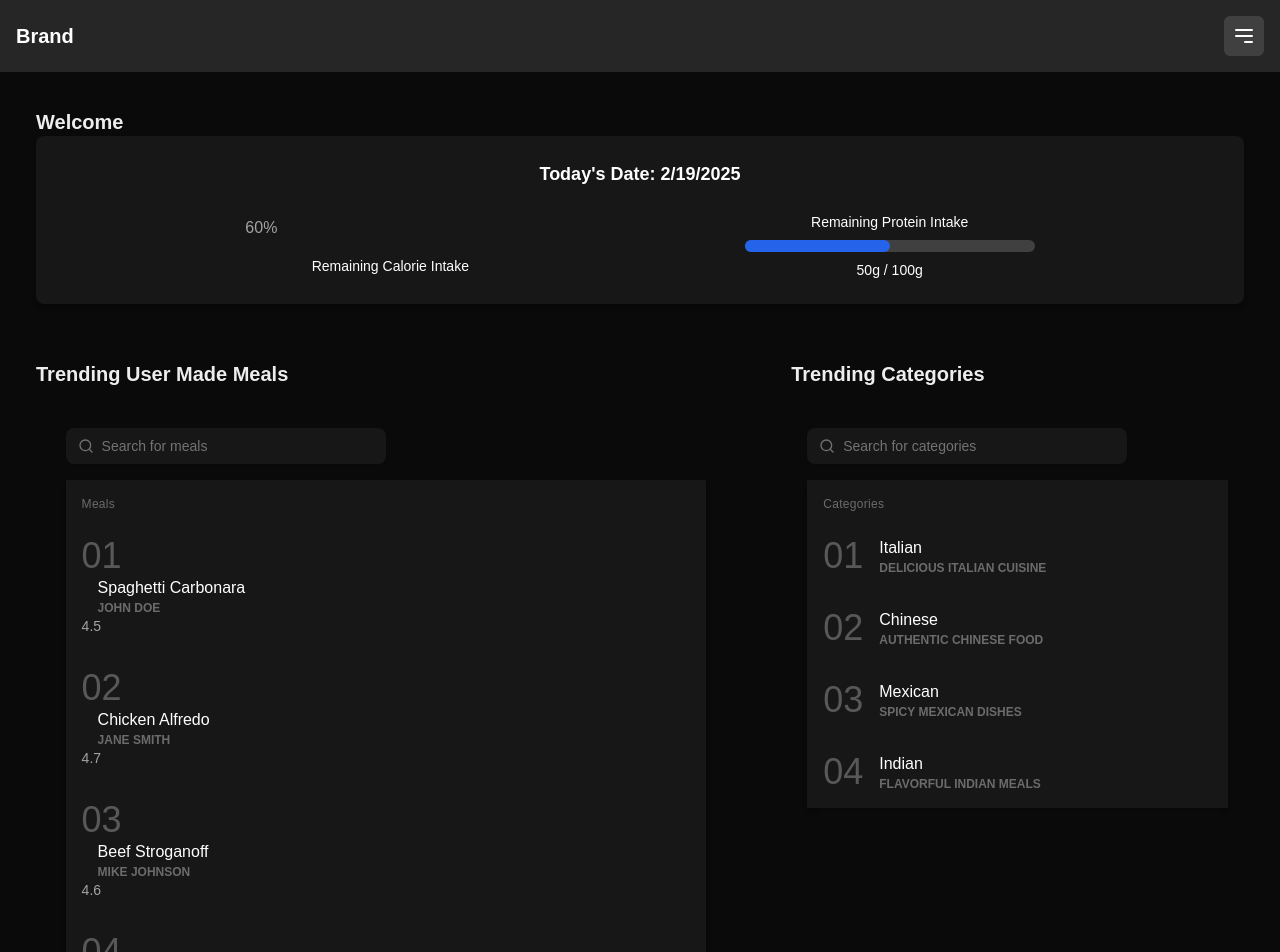
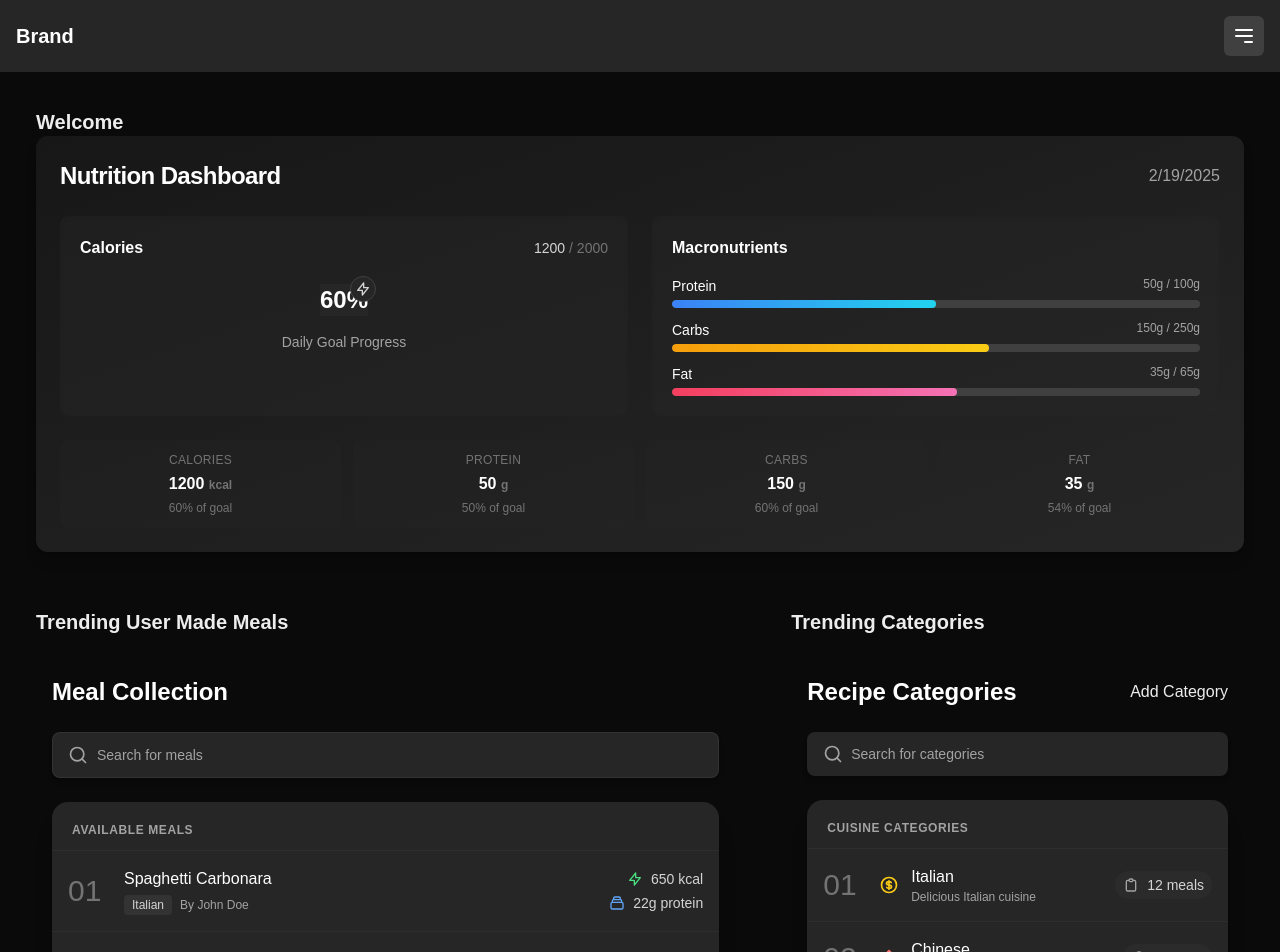
Before and after one commit to Meedux/ai-meal, a Next.js app: page /trending in a window 1280 px wide. Shown: the top 952 px of the page. Built offline with nearby package versions, Linux system fonts and the light colour scheme.

Commit message:
Updated Styling and Layout

```diff
--- a/component/CategoryTable.jsx
+++ b/component/CategoryTable.jsx
@@ -5,30 +5,83 @@ const dummyCategories = [
     id: 1,
     name: "Italian",
     description: "Delicious Italian cuisine",
+    mealCount: 12
   },
   {
     id: 2,
     name: "Chinese",
     description: "Authentic Chinese food",
+    mealCount: 8
   },
   {
     id: 3,
     name: "Mexican",
     description: "Spicy Mexican dishes",
+    mealCount: 7
   },
   {
     id: 4,
     name: "Indian",
     description: "Flavorful Indian meals",
+    mealCount: 6
+  },
+  {
+    id: 5,
+    name: "Japanese",
+    description: "Traditional and fusion Japanese cuisine",
+    mealCount: 9
   },
 ];
 
 const CategoryTable = () => {
+  // Icon for each category
+  const getCategoryIcon = (categoryName) => {
+    const icons = {
+      Italian: (
+        <svg className="w-5 h-5 text-yellow-400" fill="none" stroke="currentColor" viewBox="0 0 24 24" xmlns="http://www.w3.org/2000/svg">
+          <path strokeLinecap="round" strokeLinejoin="round" strokeWidth={2} d="M12 8c-1.657 0-3 .895-3 2s1.343 2 3 2 3 .895 3 2-1.343 2-3 2m0-8c1.11 0 2.08.402 2.599 1M12 8V7m0 1v8m0 0v1m0-1c-1.11 0-2.08-.402-2.599-1M21 12a9 9 0 11-18 0 9 9 0 0118 0z" />
+        </svg>
+      ),
+      Chinese: (
+        <svg className="w-5 h-5 text-red-400" fill="none" stroke="currentColor" viewBox="0 0 24 24" xmlns="http://www.w3.org/2000/svg">
+          <path strokeLinecap="round" strokeLinejoin="round" strokeWidth={2} d="M3 12l2-2m0 0l7-7 7 7M5 10v10a1 1 0 001 1h3m10-11l2 2m-2-2v10a1 1 0 01-1 1h-3m-6 0a1 1 0 001-1v-4a1 1 0 011-1h2a1 1 0 011 1v4a1 1 0 001 1m-6 0h6" />
+        </svg>
+      ),
+      Mexican: (
+        <svg className="w-5 h-5 text-green-400" fill="none" stroke="currentColor" viewBox="0 0 24 24" xmlns="http://www.w3.org/2000/svg">
+          <path strokeLinecap="round" strokeLinejoin="round" strokeWidth={2} d="M17.657 18.657A8 8 0 016.343 7.343S7 9 9 10c0-2 .5-5 2.986-7C14 5 16.09 5.777 17.656 7.343A7.975 7.975 0 0120 13a7.975 7.975 0 01-2.343 5.657z" />
+          <path strokeLinecap="round" strokeLinejoin="round" strokeWidth={2} d="M9.879 16.121A3 3 0 1012.015 11L11 14H9c0 .768.293 1.536.879 2.121z" />
+        </svg>
+      ),
+      Indian: (
+        <svg className="w-5 h-5 text-orange-400" fill="none" stroke="currentColor" viewBox="0 0 24 24" xmlns="http://www.w3.org/2000/svg">
+          <path strokeLinecap="round" strokeLinejoin="round" strokeWidth={2} d="M12 3v1m0 16v1m9-9h-1M4 12H3m15.364 6.364l-.707-.707M6.343 6.343l-.707-.707m12.728 0l-.707.707M6.343 17.657l-.707.707M16 12a4 4 0 11-8 0 4 4 0 018 0z" />
+        </svg>
+      ),
+      Japanese: (
+        <svg className="w-5 h-5 text-pink-400" fill="none" stroke="currentColor" viewBox="0 0 24 24" xmlns="http://www.w3.org/2000/svg">
+          <path strokeLinecap="round" strokeLinejoin="round" strokeWidth={2} d="M5 3v4M3 5h4M6 17v4m-2-2h4m5-16l2.286 6.857L21 12l-5.714 2.143L13 21l-2.286-6.857L5 12l5.714-2.143L13 3z" />
+        </svg>
+      )
+    };
+
+    return icons[categoryName] || (
+      <svg className="w-5 h-5 text-blue-400" fill="none" stroke="currentColor" viewBox="0 0 24 24" xmlns="http://www.w3.org/2000/svg">
+        <path strokeLinecap="round" strokeLinejoin="round" strokeWidth={2} d="M9 5H7a2 2 0 00-2 2v12a2 2 0 002 2h10a2 2 0 002-2V7a2 2 0 00-2-2h-2M9 5a2 2 0 002 2h2a2 2 0 002-2M9 5a2 2 0 012-2h2a2 2 0 012 2" />
+      </svg>
+    );
+  };
+
   return (
-    <div className="flex flex-col items-center w-full">
-      <div className="w-full max-w-2xl">
+    <div className="flex flex-col w-full">
+      <div className="w-full max-w-3xl mx-auto">
         <div className="p-4 w-full">
-          <div className="relative max-w-xs mb-4">
+          <div className="flex flex-col sm:flex-row justify-between items-start sm:items-center mb-6">
+            <h2 className="text-2xl font-bold text-white mb-3 sm:mb-0">Recipe Categories</h2>
+            <button className="btn btn-sm btn-primary">Add Category</button>
+          </div>
+
+          <div className="relative mb-6">
             <label htmlFor="hs-category-search" className="sr-only">
               Search
             </label>
@@ -36,15 +89,13 @@ const CategoryTable = () => {
               type="text"
               name="hs-category-search"
               id="hs-category-search"
-              className="py-2 px-3 ps-9 block w-full shadow-sm rounded-lg text-sm focus:z-10 focus:border-blue-500 disabled:opacity-50 disabled:pointer-events-none bg-neutral-900 border-neutral-700 text-neutral-400 placeholder-neutral-500 focus:ring-neutral-600"
+              className="py-3 px-4 pl-11 block w-full shadow-md rounded-lg text-sm focus:ring-2 focus:ring-primary/40 focus:border-transparent bg-neutral-800 text-white placeholder-neutral-400"
               placeholder="Search for categories"
             />
-            <div className="absolute inset-y-0 start-0 flex items-center pointer-events-none ps-3">
+            <div className="absolute inset-y-0 left-0 flex items-center pl-4">
               <svg
-                className="size-4 text-neutral-500"
+                className="size-5 text-neutral-400"
                 xmlns="http://www.w3.org/2000/svg"
-                width="24"
-                height="24"
                 viewBox="0 0 24 24"
                 fill="none"
                 stroke="currentColor"
@@ -57,26 +108,53 @@ const CategoryTable = () => {
               </svg>
             </div>
           </div>
-          <ul className="list bg-neutral-900 rounded-box shadow-md w-full">
-            <li className="p-4 pb-2 text-xs opacity-60 tracking-wide text-neutral-400">
-              Categories
+
+          <ul className="list bg-neutral-800 rounded-2xl shadow-xl w-full divide-y divide-neutral-700/30">
+            <li className="p-5 pb-3 text-xs font-semibold uppercase tracking-wider text-neutral-400">
+              Cuisine Categories
             </li>
             {dummyCategories.map((category, index) => (
-              <li key={index} className="list-row w-full cursor-pointer">
-                <a href="#" className="flex items-center w-full p-4 hover:bg-neutral-800 rounded-md">
-                  <div className="text-4xl font-thin opacity-30 tabular-nums">
+              <li key={category.id} className="w-full cursor-pointer group transition-colors">
+                <a
+                  href="#"
+                  className="flex items-center w-full p-4 hover:bg-neutral-700/30 rounded-md transition-all duration-200"
+                >
+                  <div className="text-3xl font-extralight w-10 text-neutral-500 tabular-nums group-hover:text-primary transition-colors">
                     {String(index + 1).padStart(2, "0")}
                   </div>
-                  <div className="list-col-grow ml-4">
-                    <div className="text-white">{category.name}</div>
-                    <div className="text-xs uppercase font-semibold opacity-60 text-neutral-400">
-                      {category.description}
+
+                  <div className="ml-4 flex-grow">
+                    <div className="flex items-center">
+                      <div className="mr-3">
+                        {getCategoryIcon(category.name)}
+                      </div>
+                      <div>
+                        <div className="text-white font-medium group-hover:text-primary transition-colors">
+                          {category.name}
+                        </div>
+                        <div className="text-xs text-neutral-400">
+                          {category.description}
+                        </div>
+                      </div>
                     </div>
+                  </div>
+
+                  <div className="flex items-center gap-2 bg-neutral-700/20 px-2 py-1 rounded-full">
+                    <svg className="w-4 h-4 text-neutral-400" fill="none" stroke="currentColor" viewBox="0 0 24 24" xmlns="http://www.w3.org/2000/svg">
+                      <path strokeLinecap="round" strokeLinejoin="round" strokeWidth={2} d="M9 5H7a2 2 0 00-2 2v12a2 2 0 002 2h10a2 2 0 002-2V7a2 2 0 00-2-2h-2M9 5a2 2 0 002 2h2a2 2 0 002-2M9 5a2 2 0 012-2h2a2 2 0 012 2" />
+                    </svg>
+                    <span className="text-sm font-medium text-neutral-300">{category.mealCount} meals</span>
                   </div>
                 </a>
               </li>
             ))}
           </ul>
+
+          <div className="mt-4 flex justify-center">
+            <button className="btn btn-ghost btn-sm text-neutral-400 hover:text-white">
+              View All Categories
+            </button>
+          </div>
         </div>
       </div>
     </div>
--- a/component/MealTable.jsx
+++ b/component/MealTable.jsx
@@ -5,34 +5,54 @@ const dummyData = [
     id: 1,
     name: "Spaghetti Carbonara",
     user: "John Doe",
-    rating: 4.5,
+    category: "Italian",
+    macros: {
+      calories: 650,
+      protein: 22,
+    }
   },
   {
     id: 2,
     name: "Chicken Alfredo",
     user: "Jane Smith",
-    rating: 4.7,
+    category: "Italian",
+    macros: {
+      calories: 720,
+      protein: 38,
+    }
   },
   {
     id: 3,
     name: "Beef Stroganoff",
     user: "Mike Johnson",
-    rating: 4.6,
+    category: "Russian",
+    macros: {
+      calories: 580,
+      protein: 32,
+    }
   },
   {
     id: 4,
     name: "Vegetable Stir Fry",
     user: "Emily Davis",
-    rating: 4.8,
+    category: "Asian",
+    macros: {
+      calories: 420,
+      protein: 15,
+    }
   },
 ];
 
 const MealTable = () => {
   return (
-    <div className="flex flex-col items-center w-full">
-      <div className="w-full max-w-2xl">
+    <div className="flex flex-col w-full">
+      <div className="w-full max-w-3xl mx-auto">
         <div className="p-4 w-full">
-          <div className="relative max-w-xs mb-4">
+          <div className="flex flex-col sm:flex-row justify-between items-start sm:items-center mb-6">
+            <h2 className="text-2xl font-bold text-white mb-3 sm:mb-0">Meal Collection</h2>
+          </div>
+
+          <div className="relative mb-6">
             <label htmlFor="hs-table-search" className="sr-only">
               Search
             </label>
@@ -40,15 +60,13 @@ const MealTable = () => {
               type="text"
               name="hs-table-search"
               id="hs-table-search"
-              className="py-2 px-3 ps-9 block w-full shadow-sm rounded-lg text-sm focus:z-10 focus:border-blue-500 disabled:opacity-50 disabled:pointer-events-none bg-neutral-900 border-neutral-700 text-neutral-400 placeholder-neutral-500 focus:ring-neutral-600"
+              className="py-3 px-4 pl-11 block w-full shadow-md rounded-lg text-sm focus:ring-2 focus:ring-primary/40 focus:border-transparent border border-neutral-700/50 bg-neutral-800 text-white placeholder-neutral-400"
               placeholder="Search for meals"
             />
-            <div className="absolute inset-y-0 start-0 flex items-center pointer-events-none ps-3">
+            <div className="absolute inset-y-0 left-0 flex items-center pl-4">
               <svg
-                className="size-4 text-neutral-500"
+                className="size-5 text-neutral-400"
                 xmlns="http://www.w3.org/2000/svg"
-                width="24"
-                height="24"
                 viewBox="0 0 24 24"
                 fill="none"
                 stroke="currentColor"
@@ -61,30 +79,63 @@ const MealTable = () => {
               </svg>
             </div>
           </div>
-          <ul className="list bg-neutral-900 rounded-box shadow-md w-full">
-            <li className="p-4 pb-2 text-xs opacity-60 tracking-wide text-neutral-400">
-              Meals
+
+          <ul className="list bg-neutral-800 rounded-2xl shadow-xl w-full divide-y divide-neutral-700/30">
+            <li className="p-5 pb-3 text-xs font-semibold uppercase tracking-wider text-neutral-400">
+              Available Meals
             </li>
             {dummyData.map((meal, index) => (
-              <a
-                href="#"
-                className="flex items-center justify-between w-full p-4 hover:bg-neutral-800 rounded-md"
-              >
-                <li key={meal.id} className="list-row w-full cursor-pointer">
-                  <div className="text-4xl font-thin opacity-30 tabular-nums">
+              <li key={meal.id} className="w-full cursor-pointer group transition-colors">
+                <a
+                  href="#"
+                  className="flex items-center w-full p-4 hover:bg-neutral-700/30 rounded-md transition-all duration-200"
+                >
+                  <div className="text-3xl font-extralight w-10 text-neutral-500 tabular-nums group-hover:text-primary transition-colors">
                     {String(index + 1).padStart(2, "0")}
                   </div>
-                  <div className="list-col-grow ml-4">
-                    <div className="text-white">{meal.name}</div>
-                    <div className="text-xs uppercase font-semibold opacity-60 text-neutral-400">
-                      {meal.user}
+
+                  <div className="ml-4 flex-grow">
+                    <div className="flex items-center">
+                      <div>
+                        <div className="text-white font-medium group-hover:text-primary transition-colors">
+                          {meal.name}
+                        </div>
+                        <div className="flex items-center gap-2 mt-1">
+                          <span className="text-xs bg-neutral-700/50 px-2 py-0.5 rounded text-neutral-300">
+                            {meal.category}
+                          </span>
+                          <span className="text-xs text-neutral-400">
+                            By {meal.user}
+                          </span>
+                        </div>
+                      </div>
                     </div>
                   </div>
-                  <div className="text-sm text-neutral-400">{meal.rating}</div>
-                </li>
-              </a>
+
+                  <div className="flex flex-col items-end gap-1">
+                    <div className="flex items-center gap-2">
+                      <svg className="w-4 h-4 text-green-400" fill="none" stroke="currentColor" viewBox="0 0 24 24" xmlns="http://www.w3.org/2000/svg">
+                        <path strokeLinecap="round" strokeLinejoin="round" strokeWidth={2} d="M13 10V3L4 14h7v7l9-11h-7z" />
+                      </svg>
+                      <span className="text-sm font-medium text-neutral-300">{meal.macros.calories} kcal</span>
+                    </div>
+                    <div className="flex items-center gap-2">
+                      <svg className="w-4 h-4 text-blue-400" fill="none" stroke="currentColor" viewBox="0 0 24 24" xmlns="http://www.w3.org/2000/svg">
+                        <path strokeLinecap="round" strokeLinejoin="round" strokeWidth={2} d="M19 11H5m14 0a2 2 0 012 2v6a2 2 0 01-2 2H5a2 2 0 01-2-2v-6a2 2 0 012-2m14 0V9a2 2 0 00-2-2M5 11V9a2 2 0 012-2m0 0V5a2 2 0 012-2h6a2 2 0 012 2v2M7 7h10" />
+                      </svg>
+                      <span className="text-sm font-medium text-neutral-300">{meal.macros.protein}g protein</span>
+                    </div>
+                  </div>
+                </a>
+              </li>
             ))}
           </ul>
+
+          <div className="mt-4 flex justify-center">
+            <button className="btn btn-ghost btn-sm text-neutral-400 hover:text-white">
+              Load More
+            </button>
+          </div>
         </div>
       </div>
     </div>
--- a/component/Welcome.jsx
+++ b/component/Welcome.jsx
@@ -4,36 +4,82 @@ import React from "react";
 
 const Welcome = () => {
   const today = new Date()?.toLocaleDateString();
-  const calorieIntake = 1200; // Example value
-  const calorieGoal = 2000; // Example value
-  const proteinIntake = 50; // Example value
-  const proteinGoal = 100; // Example value
 
-  const caloriePercentage = (calorieIntake / calorieGoal) * 100;
-  const proteinPercentage = (proteinIntake / proteinGoal) * 100;
+  // Example macro values
+  const macros = {
+    calories: { current: 1200, goal: 2000, color: "from-green-500 to-emerald-400" },
+    protein: { current: 50, goal: 100, color: "from-blue-500 to-cyan-400" },
+    carbs: { current: 150, goal: 250, color: "from-amber-500 to-yellow-400" },
+    fat: { current: 35, goal: 65, color: "from-rose-500 to-pink-400" }
+  };
+
+  // Calculate percentages
+  const calculatePercentage = (current, goal) => Math.min(100, Math.round((current / goal) * 100));
 
   return (
-    <div className="p-6 bg-neutral-900 text-neutral-400 rounded-lg shadow-md">
-      <p className="mb-6 text-lg font-semibold text-center text-white">Today's Date: {today}</p>
-      <div className="flex flex-col md:flex-row items-center justify-evenly space-y-6 md:space-y-0 md:space-x-6">
-        <div className="w-1/2 md:w-1/4">
-          <div className="radial-progress text-primary" style={{ "--value": caloriePercentage }}>
-            {Math.round(caloriePercentage)}%
+    <div className="p-6 bg-gradient-to-br from-neutral-900 to-neutral-800 text-neutral-300 rounded-xl shadow-lg">
+      <div className="flex flex-col md:flex-row items-center justify-between mb-6">
+        <h2 className="text-2xl font-bold text-white tracking-tight mb-2 md:mb-0">Nutrition Dashboard</h2>
+        <p className="text-neutral-400 font-medium">{today}</p>
+      </div>
+
+      <div className="grid grid-cols-1 md:grid-cols-2 gap-6 mb-6">
+        <div className="bg-neutral-800/50 rounded-lg p-5 shadow-inner ">
+          <div className="flex items-center justify-between mb-2">
+            <h3 className="font-semibold text-white">Calories</h3>
+            <p className="text-sm font-medium">
+              <span className="text-primary-400">{macros.calories.current}</span>
+              <span className="text-neutral-500"> / {macros.calories.goal}</span>
+            </p>
           </div>
-          <p className="text-center mt-4 text-sm text-white">Remaining Calorie Intake</p>
+
+          <div className="flex justify-center py-4">
+            <div className="relative">
+              <div className="radial-progress text-primary bg-neutral-800 "
+                   style={{ "--value": calculatePercentage(macros.calories.current, macros.calories.goal), "--size": "8rem", "--thickness": "0.75rem" }}>
+                <span className="text-2xl font-bold text-white">{calculatePercentage(macros.calories.current, macros.calories.goal)}%</span>
+              </div>
+              <div className="absolute -top-2 -right-2 bg-neutral-800 rounded-full p-1 border border-neutral-700">
+                <svg xmlns="http://www.w3.org/2000/svg" className="w-4 h-4 text-primary" fill="none" viewBox="0 0 24 24" stroke="currentColor">
+                  <path strokeLinecap="round" strokeLinejoin="round" strokeWidth={2} d="M13 10V3L4 14h7v7l9-11h-7z" />
+                </svg>
+              </div>
+            </div>
+          </div>
+
+          <p className="text-center text-sm text-neutral-400">Daily Goal Progress</p>
         </div>
-        <div className="w-1/2 md:w-1/4">
-          <p className="text-center mb-2 text-sm text-white">Remaining Protein Intake</p>
-          <div className="w-full bg-neutral-700 rounded-full h-3">
-            <div
-              className="bg-blue-600 h-3 rounded-full"
-              style={{ width: `${proteinPercentage}%` }}
-            ></div>
+
+        <div className="bg-neutral-800/50 rounded-lg p-5 shadow-inner ">
+          <h3 className="font-semibold text-white mb-4">Macronutrients</h3>
+
+          {Object.entries(macros).filter(([key]) => key !== 'calories').map(([key, macro]) => (
+            <div key={key} className="mb-3 last:mb-0">
+              <div className="flex justify-between mb-1">
+                <span className="capitalize text-sm font-medium text-white">{key}</span>
+                <span className="text-xs font-medium text-neutral-400">{macro.current}g / {macro.goal}g</span>
+              </div>
+              <div className="w-full h-2 bg-neutral-700 rounded-full overflow-hidden">
+                <div
+                  className={`h-full rounded-full bg-gradient-to-r ${macro.color}`}
+                  style={{ width: `${calculatePercentage(macro.current, macro.goal)}%` }}
+                />
+              </div>
+            </div>
+          ))}
+        </div>
+      </div>
+
+      <div className="grid grid-cols-2 sm:grid-cols-4 gap-3">
+        {Object.entries(macros).map(([key, macro]) => (
+          <div key={key} className="bg-neutral-800/30 p-3 rounded-lg text-center">
+            <p className="text-xs font-medium text-neutral-500 uppercase tracking-wide mb-1">{key}</p>
+            <p className="font-semibold text-white">{macro.current} <span className="text-xs text-neutral-500">{key === 'calories' ? 'kcal' : 'g'}</span></p>
+            <p className="text-xs text-neutral-500 mt-1">
+              {calculatePercentage(macro.current, macro.goal)}% of goal
+            </p>
           </div>
-          <p className="text-center mt-2 text-sm text-white">
-            {proteinIntake}g / {proteinGoal}g
-          </p>
-        </div>
+        ))}
       </div>
     </div>
   );
```
